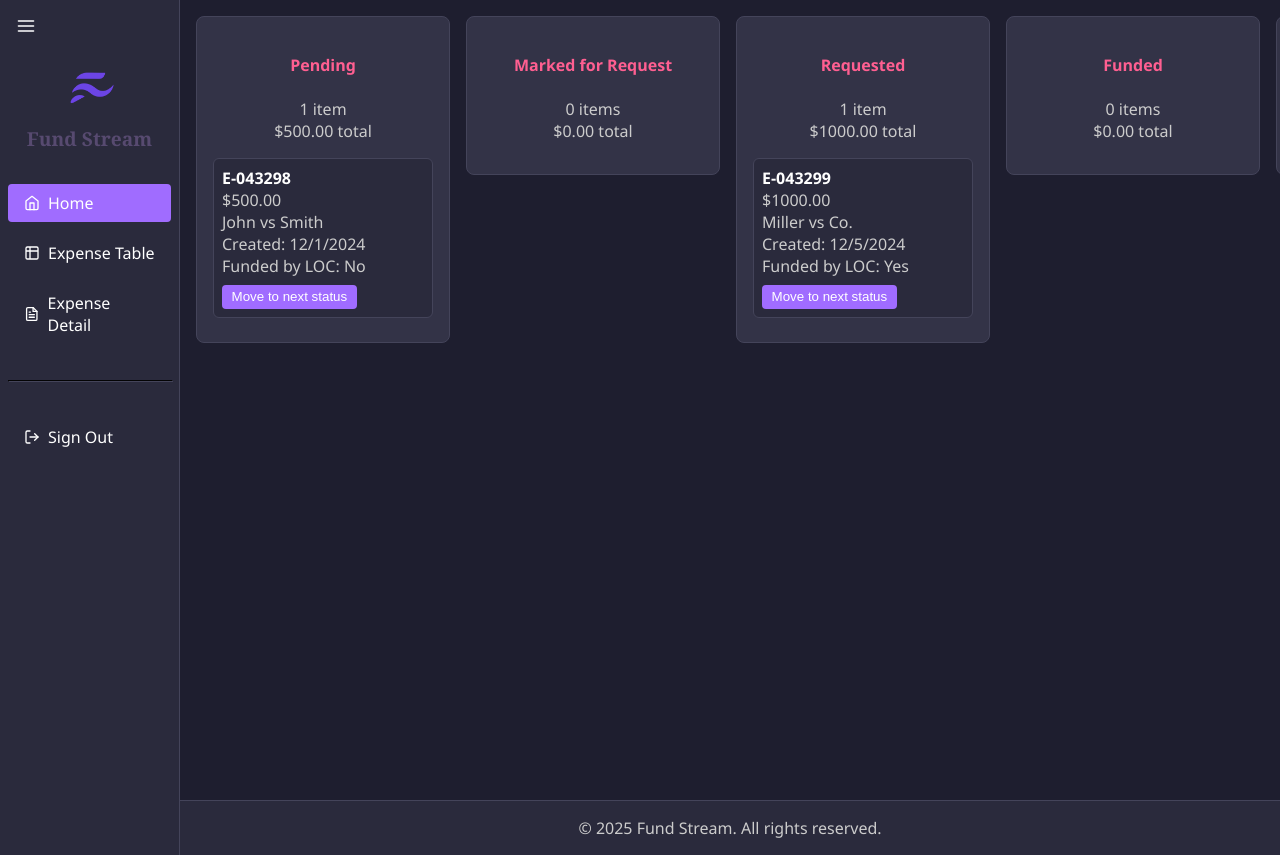
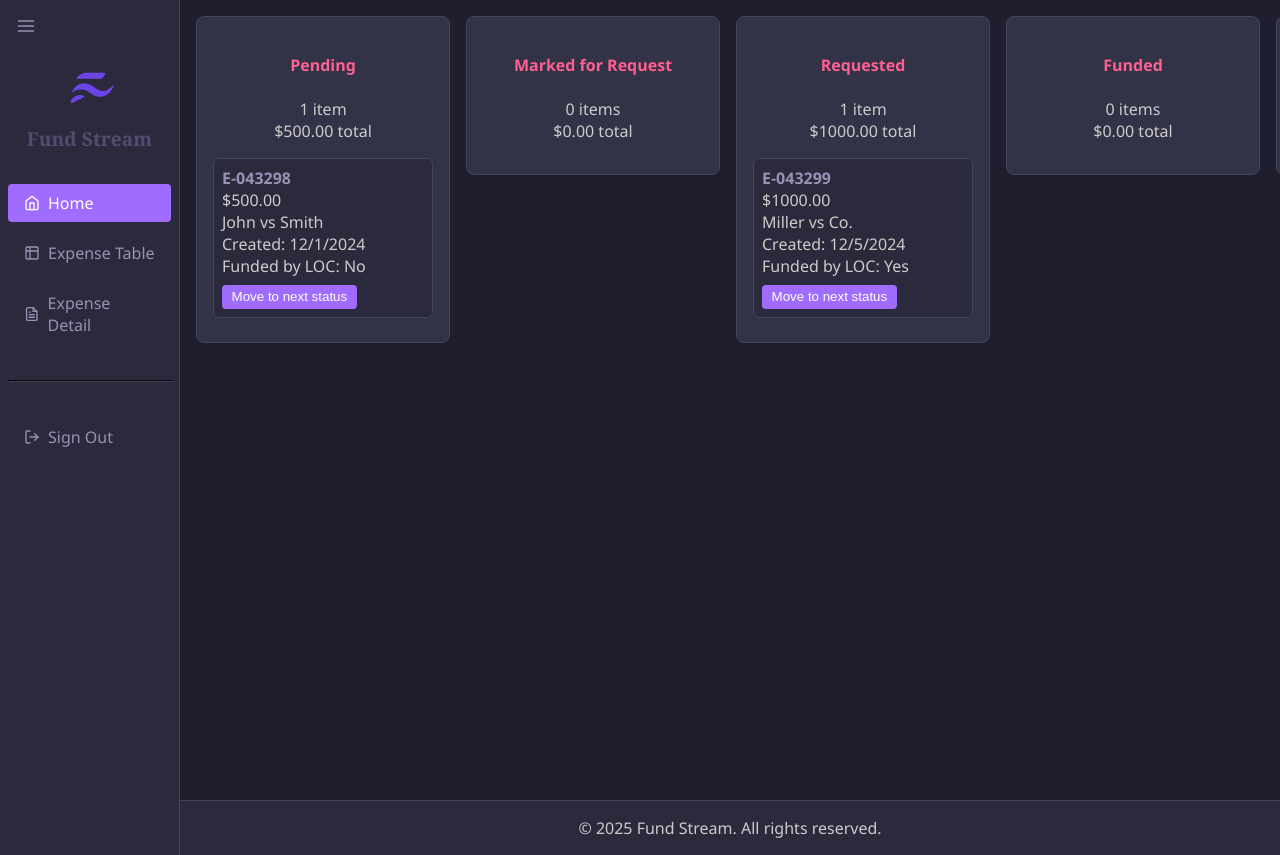
Before and after one commit to edcres/law-expense-lending, a React (Create React App) app in the folder client/: page / in a window 1280 px wide. Built offline with nearby package versions, Linux system fonts and the light colour scheme.

Commit message:
Changed the color when a navigation option is selected.

```diff
--- a/client/src/components/NavItem.js
+++ b/client/src/components/NavItem.js
@@ -18,6 +18,7 @@ export default function NavItem({ to, icon, label, collapsed }) {
     padding: '0.5rem 1rem',
     width: '100%',
     borderRadius: '4px',
+    color: isActive ? '#ffffff' : colors.textPrimary,
     backgroundColor: isActive
         ? colors.primary
         : hover
--- a/client/src/styles/theme.js
+++ b/client/src/styles/theme.js
@@ -5,7 +5,7 @@ const colors = {
   border: '#44445A',
   primary: '#A06CFF',       // Accent Purple
   secondary: '#FF5F91',     // Pink/Red Accent
-  textPrimary: '#FFFFFF',
+  textPrimary: '#9d90b5',
   textSecondary: '#CCCCCC',
   positive: '#5BD69F',
   warning: '#FFD166',
```
